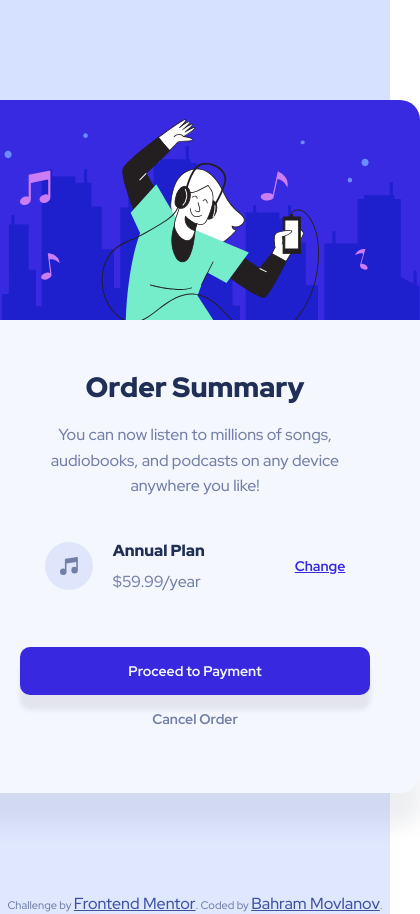
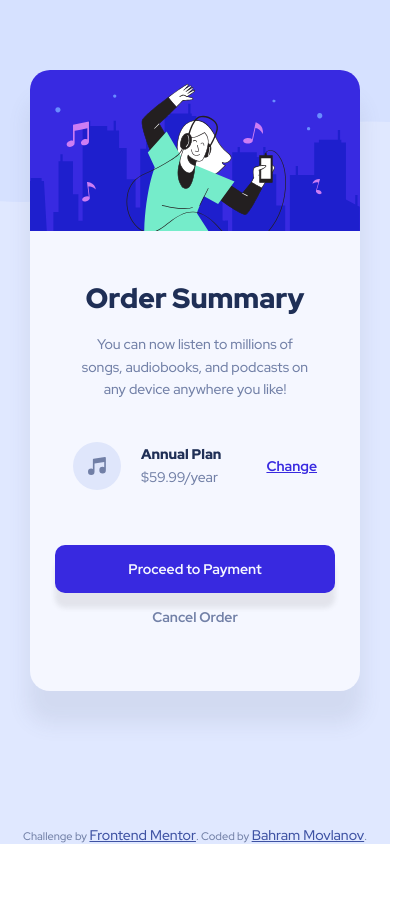
Before and after one commit to movlan/Frontend-Mentor_order-summary-component, a plain HTML site: page index.html in a window 390 px wide. Shown: the whole page, 420 px wide, since content can reach past the window. After the commit the page ends 844 px from the top, so only its background shows below. Drawn offline with Linux system fonts and the light colour scheme.

Commit message:
media queries for mobile view

```diff
--- a/index.html
+++ b/index.html
@@ -48,7 +48,8 @@
         Challenge by
         <a href="https://www.frontendmentor.io?ref=challenge" target="_blank"
           >Frontend Mentor</a
-        >. Coded by <a href="https://bahram.dev">Bahram Movlanov</a>.
+        >. Coded by
+        <a href="https://bahram.dev" target="_blank">Bahram Movlanov</a>.
       </div>
     </div>
   </body>
--- a/styles.css
+++ b/styles.css
@@ -23,7 +23,7 @@
   justify-content: space-between;
   align-items: center;
   background: url(images/pattern-background-desktop.svg);
-  background-size: 1440;
+  background-size: 100vw;
   background-repeat: no-repeat;
   background-color: var(--color-primary);
 }
@@ -43,6 +43,7 @@
 
 .img {
   border-radius: 20px 20px 0 0;
+  width: 100%;
 }
 
 .card-title {
@@ -55,7 +56,6 @@
 .card-description {
   margin: 16px 50px;
   text-align: center;
-  /* letter-spacing: 0.5px; */
   line-height: 1.6;
 }
 
@@ -132,3 +132,31 @@
 .attribution a {
   color: hsl(228, 45%, 44%);
 }
+
+@media only screen and (max-width: 600px) {
+  * {
+    font-size: 14px;
+  }
+
+  .container {
+    background: url(images/pattern-background-mobile.svg);
+    background-size: 100vw;
+    background-repeat: no-repeat;
+    background-color: var(--color-primary);
+  }
+
+  .card {
+    margin: 70px 0;
+    width: 330px;
+  }
+
+  .plan-type {
+    margin-right: 45px;
+    margin-bottom: 5px;
+  }
+
+  .btn--primary:link,
+  .btn--primary:visited {
+    width: 280px;
+  }
+}
```
